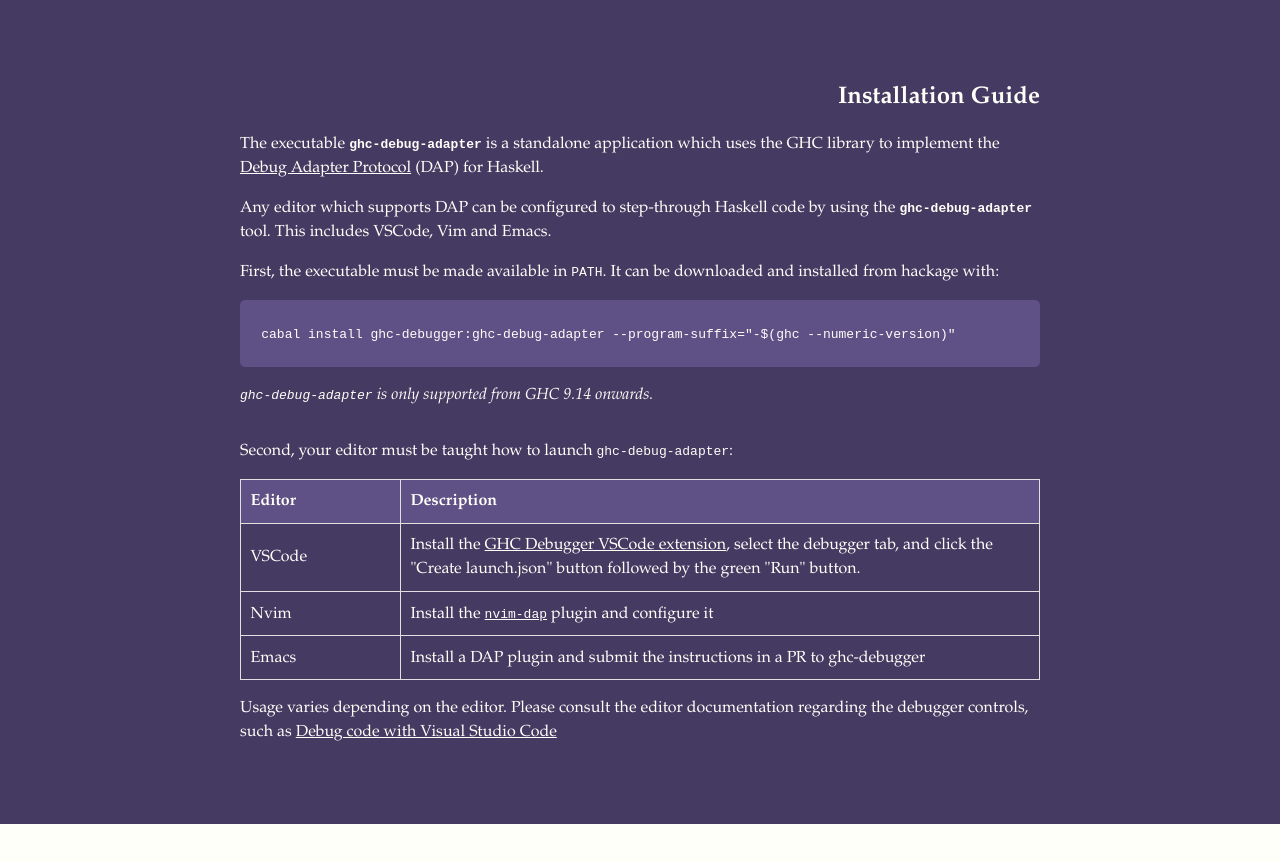
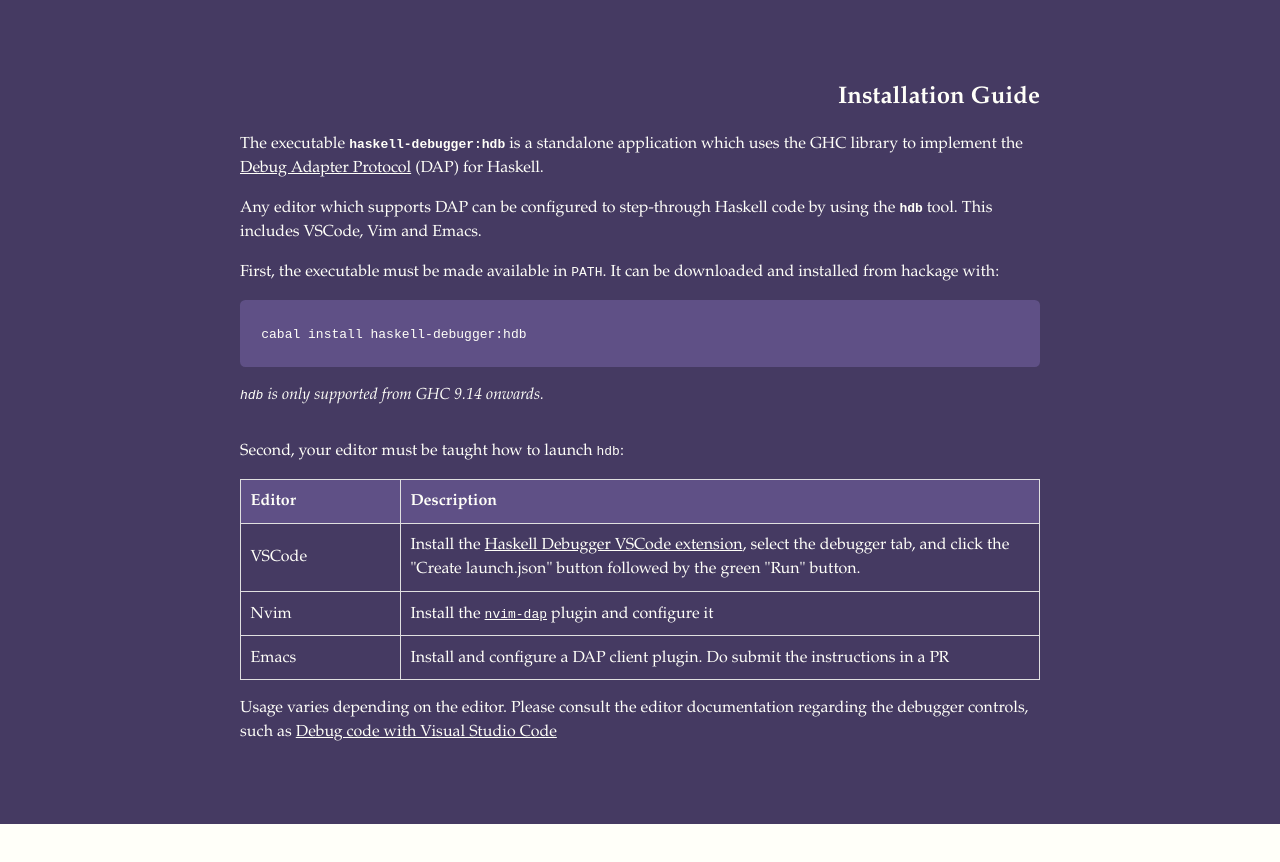
Before and after one commit to well-typed/haskell-debugger, a plain HTML site: page docs/index.html in a window 1280 px wide. Shown: the part 460-1322 px from the top of the page. Drawn offline with Linux system fonts and the light colour scheme.

Commit message:
Update website

```diff
--- a/docs/index.html
+++ b/docs/index.html
@@ -172,7 +172,7 @@
         <p><a href="#installation">Installation</a></p>
         <p><a href="#configuration">Configuration</a></p>
         <p><a href="#talks">Talks</a></p>
-        <p><a href="https://github.com/well-typed/ghc-debugger">Source</a></p>
+        <p><a href="https://github.com/well-typed/haskell-debugger">Source</a></p>
     </nav>
 
     <section style="flex-direction: row">
@@ -211,24 +211,25 @@
                 Installation Guide
             </h2>
             <p>
-                The executable <strong><code>ghc-debug-adapter</code></strong> is a standalone application which uses
+                The executable <strong><code>haskell-debugger:hdb</code></strong> is a standalone application which uses
                 the GHC library to implement the <a href="https://microsoft.github.io/debug-adapter-protocol/" style="color:#fffff9">Debug Adapter Protocol</a> (DAP)
                 for Haskell.
             </p>
             <p>
                 Any editor which supports DAP can be configured to step-through
-                Haskell code by using the <strong><code>ghc-debug-adapter</code></strong> tool.
+                Haskell code by using the <strong><code>hdb</code></strong> tool.
                 This includes VSCode, Vim and Emacs.
             </p>
             <p>
             First, the executable must be made available in <code>PATH</code>. It can be downloaded and installed from hackage with:
             </p>
             <div>
-            <pre style="margin: 1em 0;" class="dark"><code>cabal install ghc-debugger:ghc-debug-adapter --program-suffix="-$(ghc --numeric-version)"</code></pre>
+            <!-- <pre style="margin: 1em 0;" class="dark"><code>cabal install haskell-debugger:hdb --program-suffix="-$(ghc --numeric-version)"</code></pre> -->
+            <pre style="margin: 1em 0;" class="dark"><code>cabal install haskell-debugger:hdb</code></pre>
             </div>
-            <p style="margin-top:0em; padding-top: 0em;"><em><code>ghc-debug-adapter</code> is only supported from GHC 9.14 onwards.</em></p>
+            <p style="margin-top:0em; padding-top: 0em;"><em><code>hdb</code> is only supported from GHC 9.14 onwards.</em></p>
             <p style="margin-top:2em">
-            Second, your editor must be taught how to launch <code>ghc-debug-adapter</code>:
+            Second, your editor must be taught how to launch <code>hdb</code>:
             </p>
             <table style="max-width: 50em" class="dark">
             <colgroup>
@@ -244,7 +245,7 @@
             <tbody>
             <tr>
             <td>VSCode</td>
-            <td>Install the <a href="#">GHC Debugger VSCode extension</a>, select the debugger tab, and click the "Create launch.json" button followed by the green "Run" button.</td>
+            <td>Install the <a href="https://marketplace.visualstudio.com/items?itemName=Well-Typed.haskell-debugger-extension">Haskell Debugger VSCode extension</a>, select the debugger tab, and click the "Create launch.json" button followed by the green "Run" button.</td>
             </tr>
             <tr>
             <td>Nvim</td>
@@ -252,7 +253,7 @@
             </tr>
             <tr>
             <td>Emacs</td>
-            <td>Install a DAP plugin and submit the instructions in a PR to ghc-debugger</td>
+            <td>Install and configure a DAP client plugin. Do submit the instructions in a PR</td>
             </tr>
             </tbody>
             </table>
```
